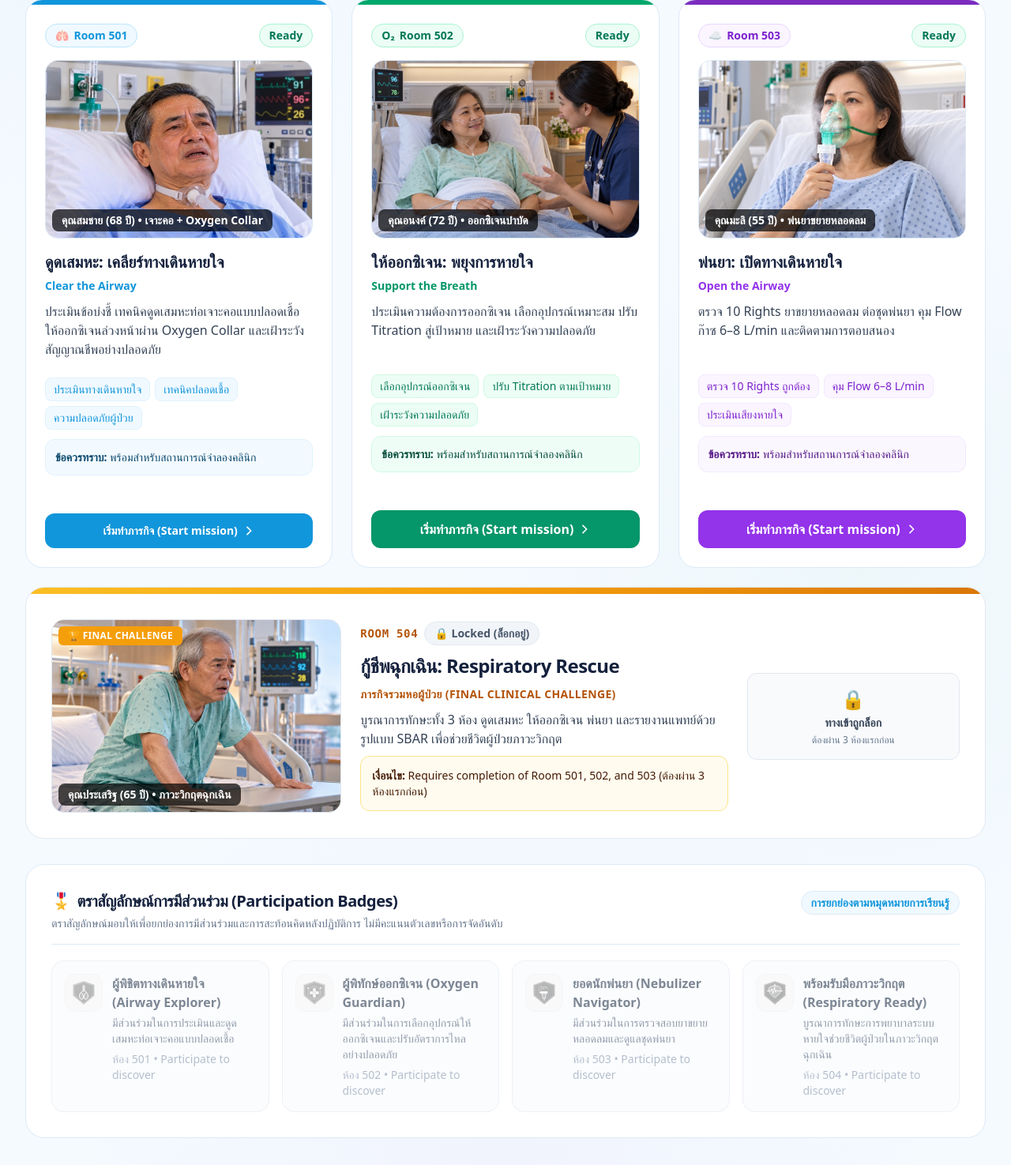
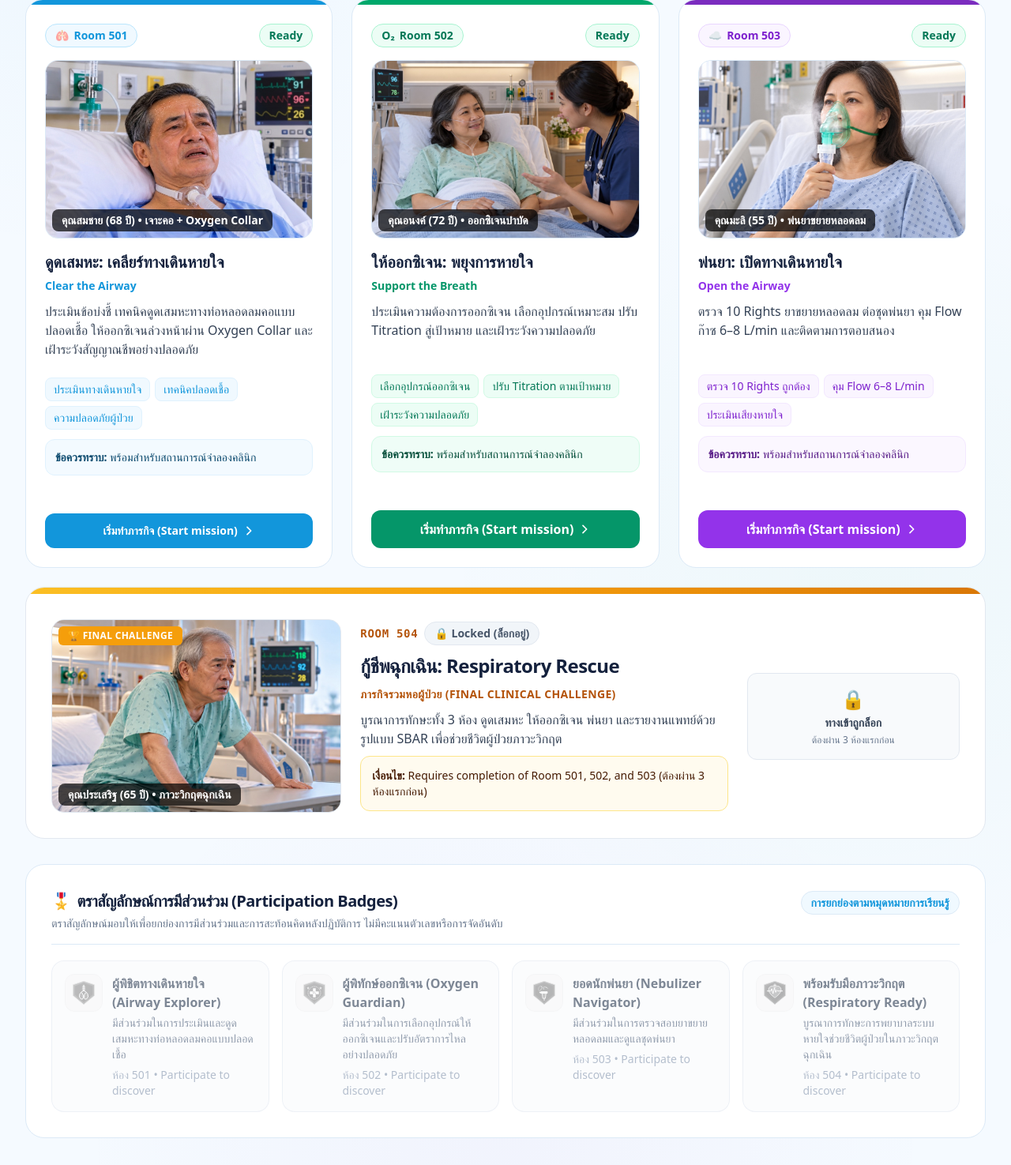
Before and after one commit to nantakarnmaj/NLabS, a Flask app: page /ward in a window 1280 px wide. Shown: the part 683-2158 px from the top of the page at 79% size. Run offline with Flask 3, Linux system fonts and the light colour scheme; data comes from the database, SQL or seed files in the repository; some libraries are stand-ins or nearby versions.

Commit message:
refactor(terminology): comprehensive audit and replacement of suction terms to match clinical rubric

```diff
--- a/app/services/ward_service.py
+++ b/app/services/ward_service.py
@@ -14,7 +14,7 @@ BADGE_DEFINITIONS = [
         "id": "badge-501",
         "room_number": "501",
         "name": "ผู้พิชิตทางเดินหายใจ (Airway Explorer)",
-        "description": "มีส่วนร่วมในการประเมินและดูดเสมหะท่อเจาะคอแบบปลอดเชื้อ",
+        "description": "มีส่วนร่วมในการประเมินและดูดเสมหะทางท่อหลอดลมคอแบบปลอดเชื้อ",
         "icon": "airway",
     },
     {
--- a/app/templates/mission_preview.html
+++ b/app/templates/mission_preview.html
@@ -117,7 +117,7 @@
         <div class="text-xs font-bold text-sky-700 uppercase tracking-wide">สมรรถนะที่ 2</div>
         <div class="text-sm font-semibold text-slate-900">เทคนิคปราศจากเชื้อและอุปกรณ์ (Sterile Technique)</div>
         <p class="text-xs text-slate-600 leading-relaxed">
-          เลือกขนาดสายดูดเสมหะไม่เกิน 1/2 ของขนาดท่อช่วยหายใจ รักษาระเบียบถุงมือปลอดเชื้อ และควบคุมแรงดูดในระดับที่ปลอดภัย (100–120 mmHg)
+          เลือกขนาดสายดูดเสมหะไม่เกิน 1/2 ของขนาดท่อหลอดลมคอ รักษาระเบียบถุงมือปลอดเชื้อ และควบคุมแรงดูดในระดับที่ปลอดภัย (100–120 mmHg)
         </p>
       </div>
 
--- a/app/templates/ward.html
+++ b/app/templates/ward.html
@@ -233,7 +233,7 @@
                 Clear the Airway
               </div>
               <p class="text-sm sm:text-base text-slate-700 leading-relaxed pt-1">
-                ประเมินข้อบ่งชี้ เทคนิคดูดเสมหะท่อเจาะคอแบบปลอดเชื้อ ให้ออกซิเจนล่วงหน้าผ่าน Oxygen Collar และเฝ้าระวังสัญญาณชีพอย่างปลอดภัย
+                ประเมินข้อบ่งชี้ เทคนิคดูดเสมหะทางท่อหลอดลมคอแบบปลอดเชื้อ ให้ออกซิเจนล่วงหน้าผ่าน Oxygen Collar และเฝ้าระวังสัญญาณชีพอย่างปลอดภัย
               </p>
             </div>
           </div>
--- a/seed/rooms.py
+++ b/seed/rooms.py
@@ -18,7 +18,7 @@ INITIAL_ROOMS = [
         "slug": "clear-the-airway",
         "title": "เคลียร์ทางเดินหายใจ (Clear the Airway)",
         "subtitle": "ภารกิจการดูดเสมหะ (Suctioning Mission)",
-        "description": "ทบทวนการประเมิน, การเตรียมสายและเทคนิคปลอดเชื้อ, การควบคุมแรงดูด และการเฝ้าระวังความปลอดภัยขณะดูดเสมหะท่อเจาะคอ",
+        "description": "ทบทวนการประเมิน, การเตรียมสายและเทคนิคปลอดเชื้อ, การควบคุมแรงดูด และการเฝ้าระวังความปลอดภัยขณะดูดเสมหะทางท่อหลอดลมคอ",
         "icon": "airway",
         "availability": "preview",
         "display_order": 1,
--- a/seed/suction_mission_seed.py
+++ b/seed/suction_mission_seed.py
@@ -195,10 +195,10 @@ def seed_suction_mission() -> dict[str, int]:
                     "trigger_type": "on_selection",
                     "trigger_key": "routine_saline_bolus",
                     "feedback_type": "caution",
-                    "title": "ไม่แนะนำให้หยดน้ำเกลือเข้าท่อเจาะคอเป็นกิจวัตร (Routine Saline Lavage Discouraged)",
-                    "message": "แนวปฏิบัติปัจจุบันไม่แนะนำให้หยดน้ำเกลือลงในท่อเจาะคอเป็นกิจวัตร",
+                    "title": "ไม่แนะนำให้หยดน้ำเกลือเข้าท่อหลอดลมคอเป็นกิจวัตร (Routine Saline Lavage Discouraged)",
+                    "message": "แนวปฏิบัติปัจจุบันไม่แนะนำให้หยดน้ำเกลือลงในท่อหลอดลมคอเป็นกิจวัตร",
                     "clinical_rationale": "น้ำเกลือไม่ช่วยละลายเสมหะอย่างแท้จริง แต่จะชะล้างคราบจุลชีพ (biofilm) ลงสู่ปอดส่วนลึก เพิ่มความเสี่ยงปอดอักเสบ",
-                    "hint": "เน้นการให้ออกซิเจนล่วงหน้าและการจัดท่าผู้ป่วย หลีกเลี่ยงการหยดน้ำเกลือลงท่อเจาะคอ",
+                    "hint": "เน้นการให้ออกซิเจนล่วงหน้าและการจัดท่าผู้ป่วย หลีกเลี่ยงการหยดน้ำเกลือลงท่อหลอดลมคอ",
                 },
             ],
         },
@@ -538,7 +538,7 @@ def seed_suction_mission() -> dict[str, int]:
         badge = Badge(
             slug="airway-explorer",
             name="ผู้พิชิตทางเดินหายใจ (Airway Explorer)",
-            description="มีส่วนร่วมในการประเมินและดูดเสมหะท่อเจาะคอแบบปลอดเชื้อ จัดการความปลอดภัย และฟื้นฟูออกซิเจนฉุกเฉิน",
+            description="มีส่วนร่วมในการประเมินและดูดเสมหะทางท่อหลอดลมคอแบบปลอดเชื้อ จัดการความปลอดภัย และฟื้นฟูออกซิเจนฉุกเฉิน",
             icon="airway",
             mission_id=mission.id,
         )
@@ -546,7 +546,7 @@ def seed_suction_mission() -> dict[str, int]:
         logger.info("Created Badge 'ผู้พิชิตทางเดินหายใจ (Airway Explorer)'")
     else:
         badge.name = "ผู้พิชิตทางเดินหายใจ (Airway Explorer)"
-        badge.description = "มีส่วนร่วมในการประเมินและดูดเสมหะท่อเจาะคอแบบปลอดเชื้อ จัดการความปลอดภัย และฟื้นฟูออกซิเจนฉุกเฉิน"
+        badge.description = "มีส่วนร่วมในการประเมินและดูดเสมหะทางท่อหลอดลมคอแบบปลอดเชื้อ จัดการความปลอดภัย และฟื้นฟูออกซิเจนฉุกเฉิน"
         badge.icon = "airway"
         badge.mission_id = mission.id
 
```
Also changed, not shown: app/templates/mission_play.html (+5 -5 lines).
